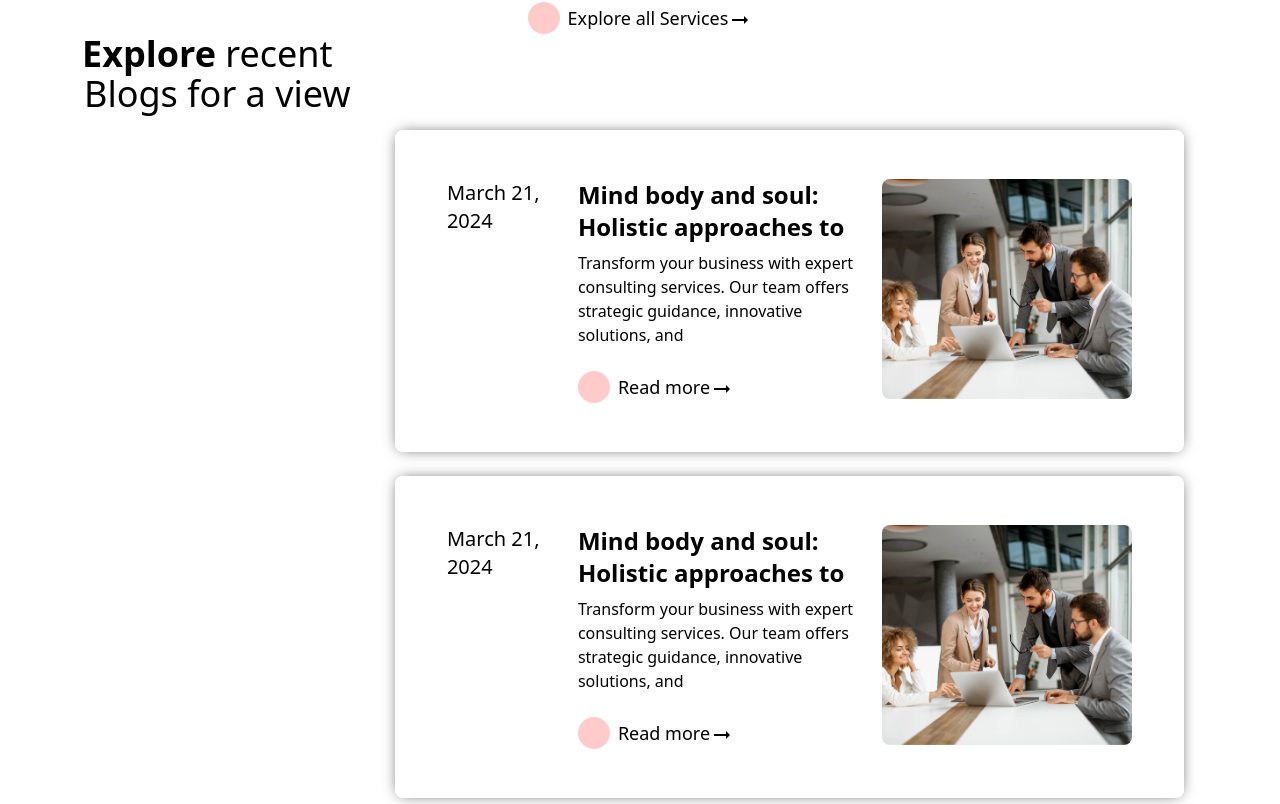
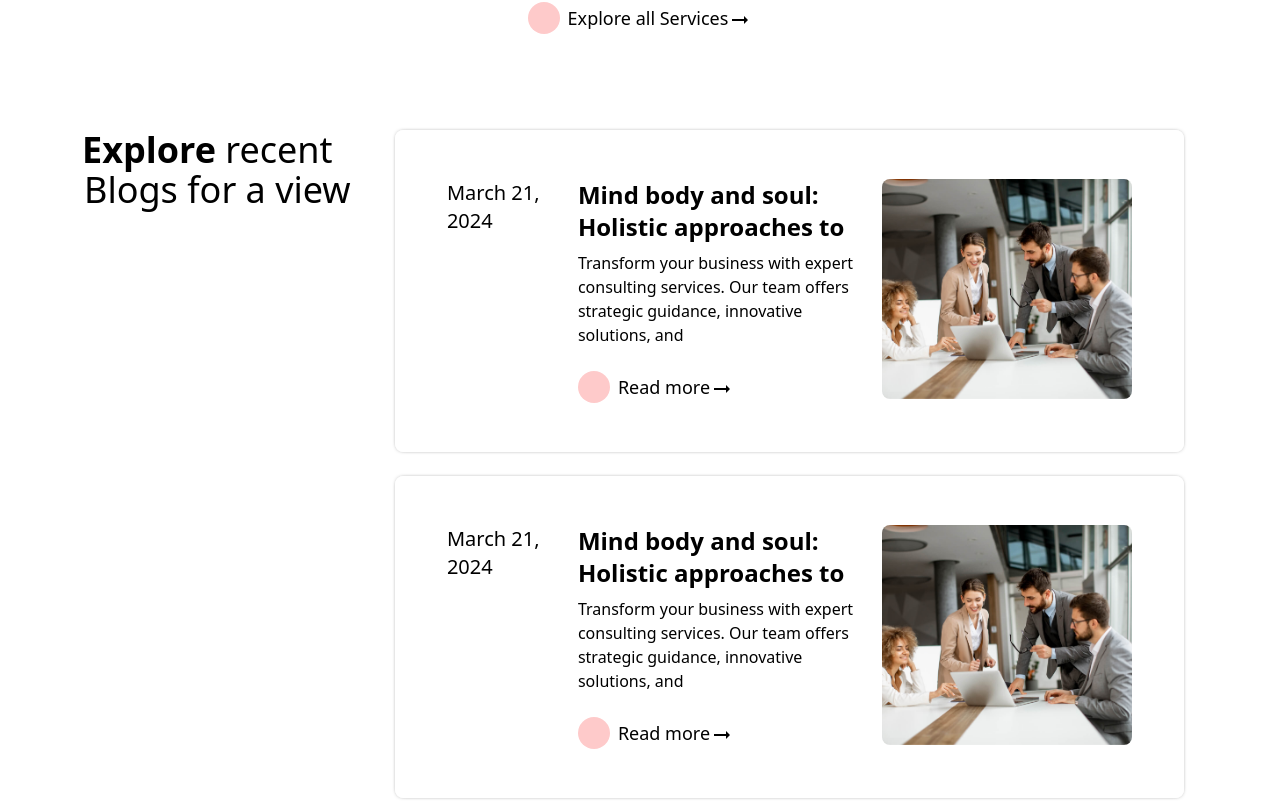
Before and after one commit to rkcoola792/media-dynox-revamped, a React (Vite) app: page / in a window 1280 px wide. Shown: the part 1336-2140 px from the top of the page. Built offline with nearby package versions, Linux system fonts and the light colour scheme.

Commit message:
blog section completed

```diff
--- a/src/components/Blogs/Blogs.jsx
+++ b/src/components/Blogs/Blogs.jsx
@@ -5,17 +5,17 @@ import { motion } from 'framer-motion';
 const Blogs = () => {
   return (
     <div className="blogs flex gap-8 relative  ">
-      <div className="left sticky top-24">
+      <div className="left relative">
         <h1
-          className="lg:text-4xl sm:-ml-6 sm:text-2xl md:text-3xl text-3xl text-center sticky top-48"
+          className="lg:text-4xl sm:-ml-6 sm:text-2xl md:text-3xl text-3xl text-center sticky top-48 mb-[250px] mt-24"
         >
           <span className="font-semibold sm:-ml-5">Explore</span> recent Blogs
           for a view
         </h1>
       </div>
-      <div className="right my-12 relative">
-        <div className="blogs relative my-12">
-          <div className="z-10 sticky top-48">
+      <div className="right my-12 ">
+        <div className="blogs sticky my-12">
+          <div className="z-10 sticky top-48 bg-white">
             <Blog></Blog>
           </div>
 
--- a/tailwind.config.js
+++ b/tailwind.config.js
@@ -11,7 +11,7 @@ export default {
       },
       boxShadow: {
         // "blog-shadow": " 0px 0px 21px -7px rgba(0,0,0,0.75)",
-        "blog-shadow": "  0px 0px 15px -4px rgba(0,0,0,0.75)",
+        "blog-shadow": "  0px 0px 4px -2px rgba(0,0,0,0.75)",
       },
     },
   },
```
